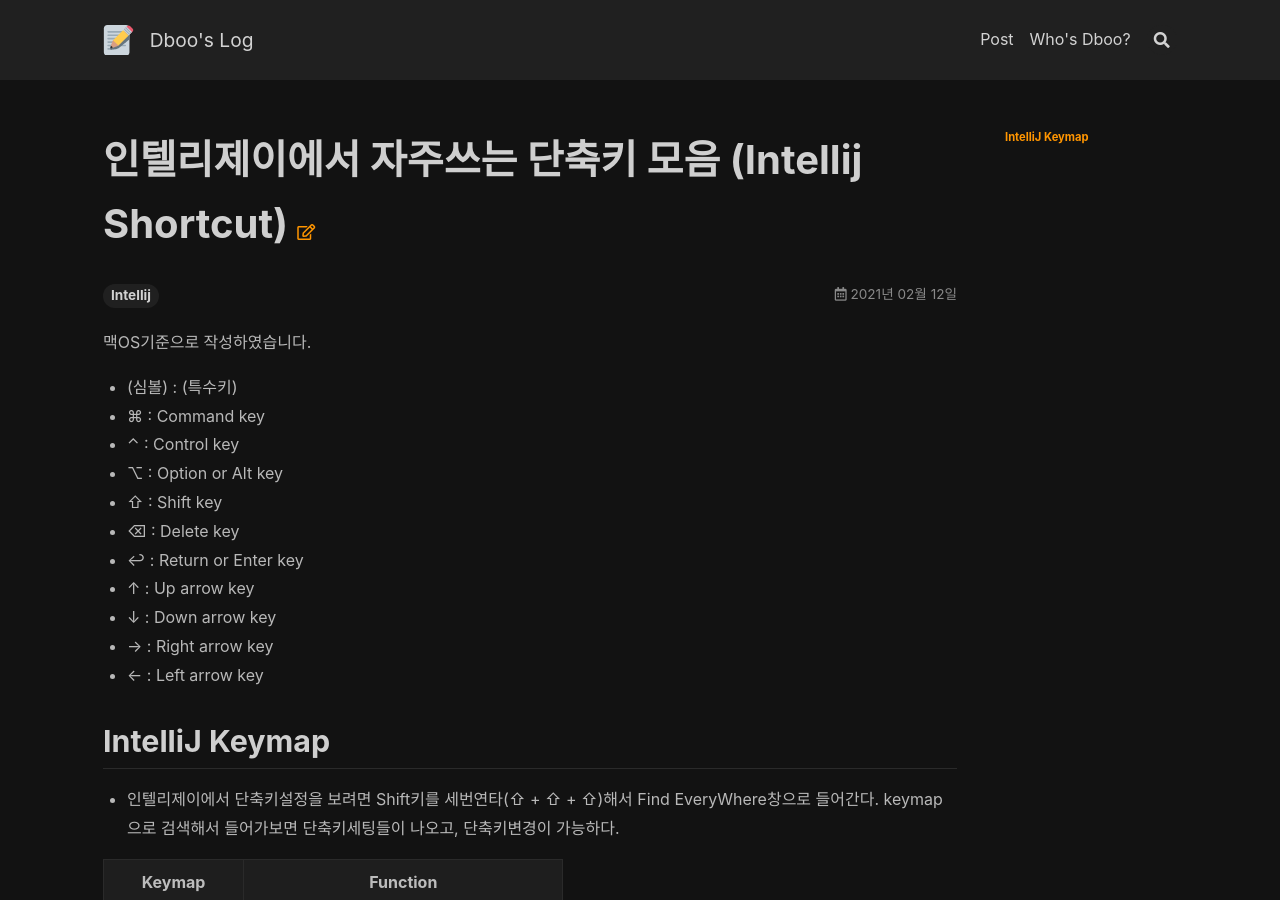
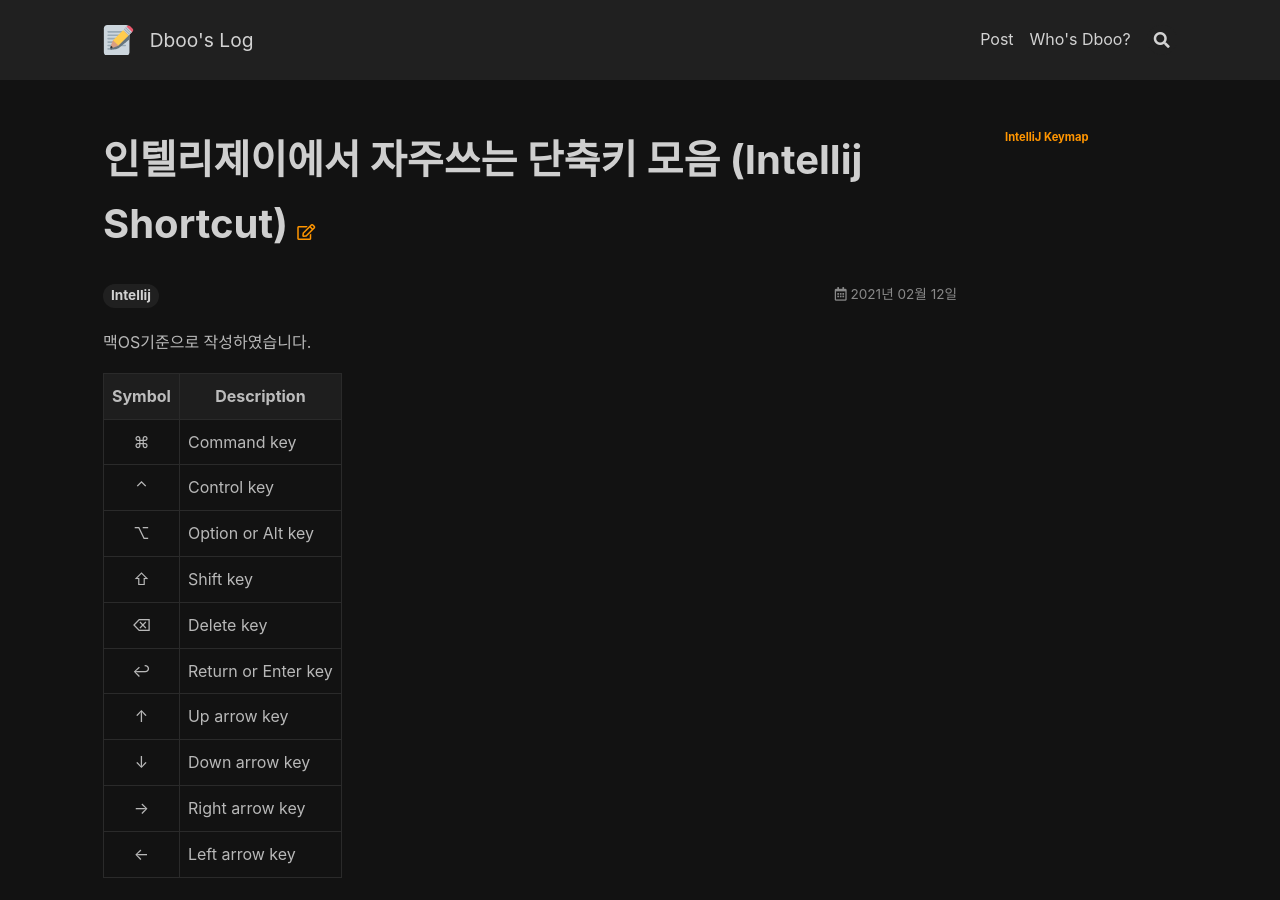
Before and after one commit to dboostudio/dboostudio.github.io, a Jekyll site: the page built from _posts/2021-02-12-인텔리제이 단축키.md, in a window 1280 px wide and 900 px high. Built offline with Jekyll 4.4.1, drawn with Linux system fonts in a browser that asks for light colours; nearby versions of some CDN libraries.

Commit message:
인텔리제이 단축키 포스트에서 심볼 설명을 표에 표현한다.

```diff
--- a/_posts/2021-02-12-인텔리제이 단축키.md
+++ b/_posts/2021-02-12-인텔리제이 단축키.md
@@ -4,17 +4,19 @@
 ---
 맥OS기준으로 작성하였습니다.
 
-- (심볼) : (특수키)
-- ⌘ : Command key
-- ⌃ : Control key
-- ⌥ : Option or Alt key
-- ⇧ : Shift key
-- ⌫ : Delete key
-- ↩ : Return or Enter key
-- ↑ : Up arrow key
-- ↓ : Down arrow key
-- → : Right arrow key
-- ← : Left arrow key
+|:-:|:-:|
+|Symbol|Description|
+|:-:|-|
+|⌘|Command key|
+|⌃|Control key|
+|⌥|Option or Alt key|
+|⇧|Shift key|
+|⌫|Delete key|
+|↩|Return or Enter key|
+|↑|Up arrow key|
+|↓|Down arrow key|
+|→|Right arrow key|
+|←|Left arrow key|
 
 ## IntelliJ Keymap
 - 인텔리제이에서 단축키설정을 보려면
```
